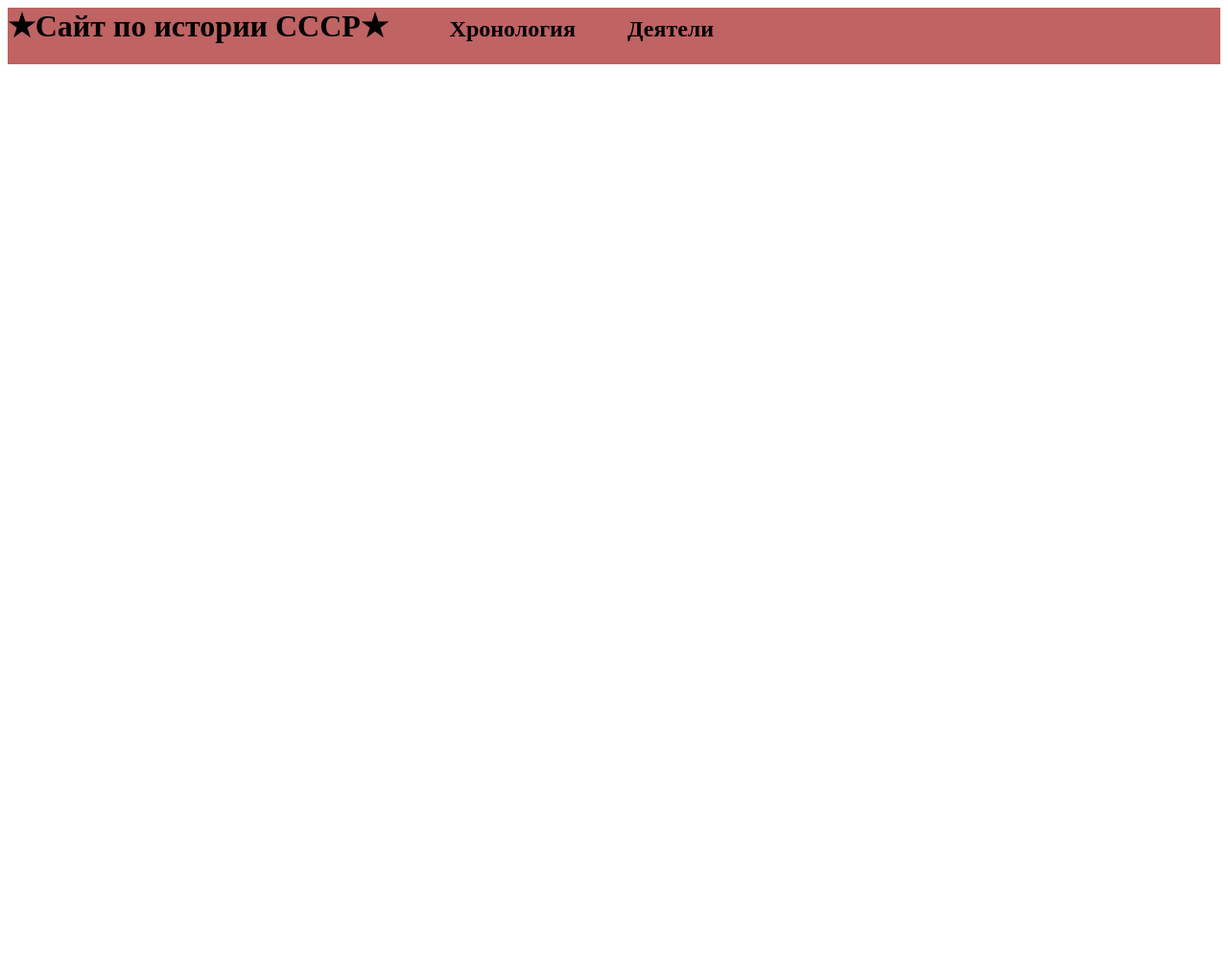
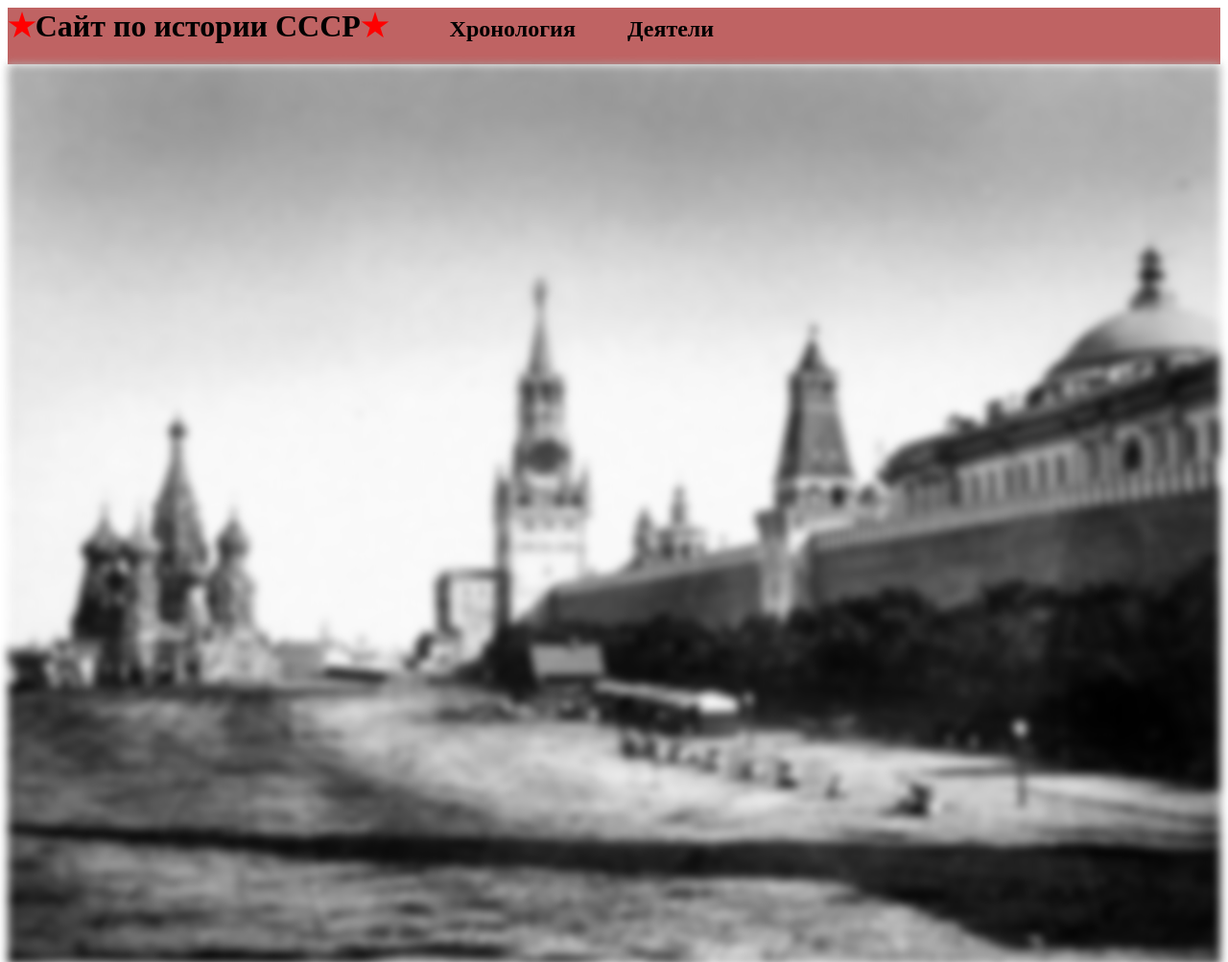
Before and after one commit to Ilya6star/History_sait, a plain HTML site: page index.html in a window 1280 px wide. Shown: the top 1003 px of the page at 96% size. Before the commit the page ends 800 px from the top, so only its background shows below. Drawn offline with Linux system fonts and the light colour scheme.

Commit message:
3-rd commit

```diff
--- a/index.html
+++ b/index.html
@@ -9,7 +9,7 @@
     <header>
         <div class="main">
             <div class="title-container">
-                <h1 class="main_text">★Сайт по истории СССР★</h1>
+                <h1 class="main_text"><span class="star">★</span>Сайт по истории СССР<span class="star">★</span></h1>
             </div>
             <div class="title-container">
                 <h2 class="main_text2">Хронология</h2>
@@ -18,6 +18,6 @@
         </div>
     </header>
     <body>
-
+        <img class="pic" src="Сайт по истории СССР\1542811703113188721.jpg" alt="">
     </body>
 </html>
--- a/main_style.css
+++ b/main_style.css
@@ -22,3 +22,11 @@
     margin-top: 0%;
     padding-top:0%;
 }
+.pic{
+    filter: blur(5px);
+    max-width: 100%;
+    max-height: 100%;
+}
+.star{
+    color: red;
+}
```
Also changed, not shown: Сайт по истории СССР/006df828db242a71efa6423f051635ca.jpg (added), Сайт по истории СССР/1542811703113188721.jpg (added), Сайт по истории СССР/424323-1.jpg (added), Сайт по истории СССР/Staatshoofden,_portretten,_Bestanddeelnr_925-6564.jpg (added), Сайт по истории СССР/after-khrushchev-s-resignation-leonid-ilyich-became-the-new-leader-of-the-party_78.jpg (added), Сайт по истории СССР/big-person-15626395621.jpg (added), Сайт по истории СССР/de-1200.jpg (added), Сайт по истории СССР/edd22b18022415162f424da3074bc879.jpg (added), 1 other file.
